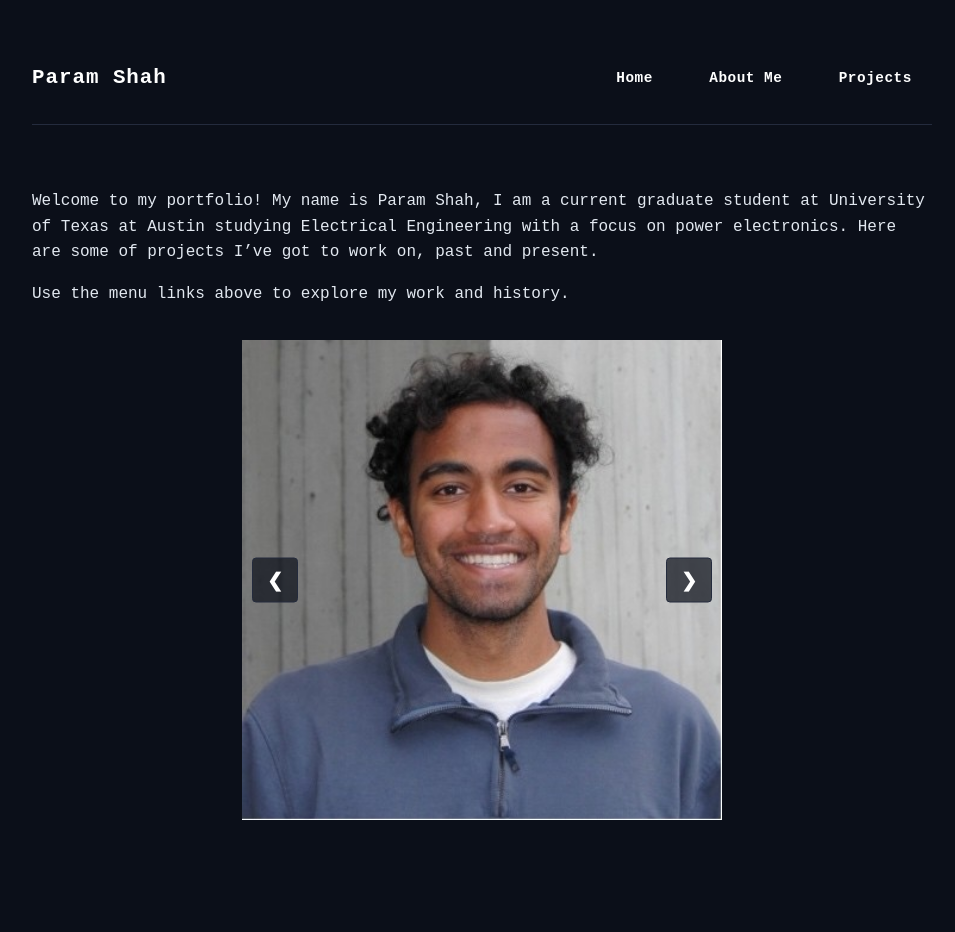
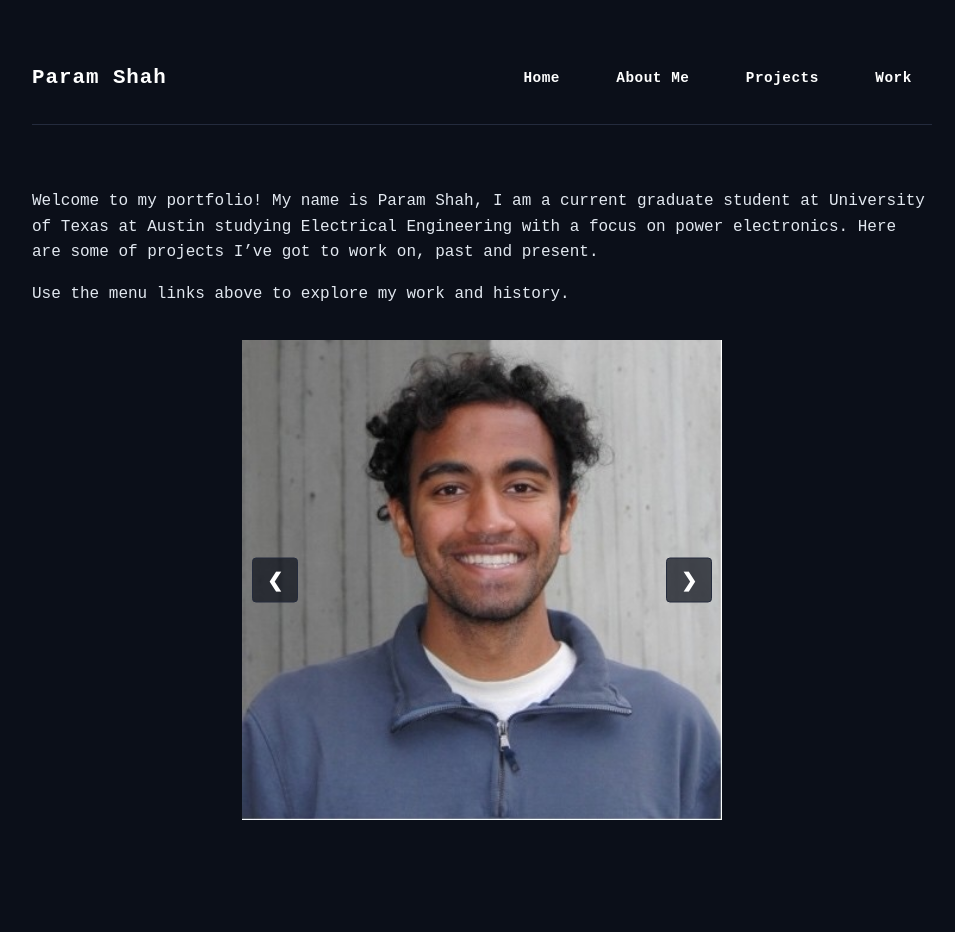
Before and after one commit to paramshah180/paramshah180.github.io, a Jekyll site: the page built from index.md, in a window 1280 px wide. Shown: the whole page, without its empty margins (158-1113 px from the left). Built offline with Jekyll 4.4.1, drawn with Linux system fonts in a browser that asks for light colours.

Commit message:
Add 'Work' link to site navigation

```diff
--- a/_layouts/default.html
+++ b/_layouts/default.html
@@ -185,6 +185,7 @@
         <a class="page-link" href="/">Home</a>
         <a class="page-link" href="/about/">About Me</a>
         <a class="page-link" href="/projects/">Projects</a>
+        <a class="page-link" href="/work/">Work</a>
       </nav>
     </header>
 
```
